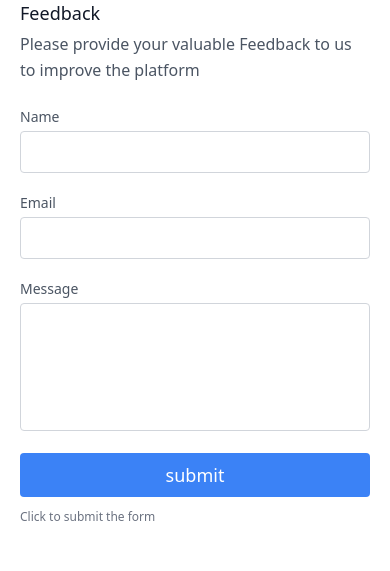
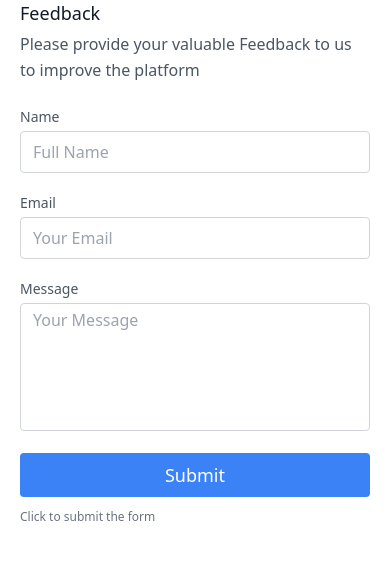
Before and after one commit to kamana9/lifely-1, a Django app: page / in a window 390 px wide. Shown: the part 5826-6397 px from the top of the page. Run offline with Django 3.2, Linux system fonts and the light colour scheme; grey boxes labelled with a size stand in for pictures from a placeholder-image service; some libraries are stand-ins or nearby versions.

Commit message:
added feedbacks model and integrate with UI

```diff
--- /dev/null
+++ b/lifely/visitor_side/forms.py
@@ -0,0 +1,14 @@
+from django import forms
+from .models import FeedBacks
+
+
+class FeedbackForm(forms.ModelForm):
+    class Meta:
+        model = FeedBacks
+        fields = '__all__'
+    name = forms.CharField(widget=forms.TextInput(
+        attrs={'placeholder': 'Full Name', 'class': 'w-full bg-white rounded border border-gray-300 focus:border-blue-500 focus:ring-2 focus:ring-blue-200 text-base outline-none text-gray-700 py-1 px-3 leading-8 transition-colors duration-200 ease-in-out', }))
+    email = forms.CharField(widget=forms.EmailInput(
+        attrs={'placeholder': 'Your Email', 'class': 'w-full bg-white rounded border border-gray-300 focus:border-blue-500 focus:ring-2 focus:ring-blue-200 text-base outline-none text-gray-700 py-1 px-3 leading-8 transition-colors duration-200 ease-in-out', }))
+    message = forms.CharField(widget=forms.Textarea(
+        attrs={'placeholder': 'Your Message', 'class': 'w-full bg-white rounded border border-gray-300 focus:border-blue-500 focus:ring-2 focus:ring-blue-200 h-32 text-base outline-none text-gray-700 py-1 px-3 resize-none leading-6 transition-colors duration-200 ease-in-out', }))
--- a/lifely/visitor_side/models.py
+++ b/lifely/visitor_side/models.py
@@ -10,3 +10,12 @@ class Aboutus(models.Model):
     body = models.TextField(null=True)
     midbody = models.TextField(null=True)
     lastbody = models.TextField(null=True)
+
+
+class FeedBacks(models.Model):
+    name = models.CharField(max_length=200, blank=True)
+    email = models.EmailField(blank=True)
+    message = models.TextField(blank=True)
+
+    def __str__(self):
+        return self.email
--- a/lifely/visitor_side/templates/visitor_side/contact_us.html
+++ b/lifely/visitor_side/templates/visitor_side/contact_us.html
@@ -15,23 +15,24 @@
         </div>
       </div>
     </div>
-    <div class="lg:w-1/3 md:w-1/2 bg-white flex flex-col md:ml-auto w-full md:py-8 mt-8 md:mt-0">
+    <form method="POST" class="lg:w-1/3 md:w-1/2 bg-white flex flex-col md:ml-auto w-full md:py-8 mt-8 md:mt-0">
+      {% csrf_token %}
       <h2 class="text-gray-900 text-lg mb-1 font-medium title-font">Feedback</h2>
       <p class="leading-relaxed mb-5 text-gray-600">Please provide your valuable Feedback to us to improve the platform</p>
       <div class="relative mb-4">
         <label for="name" class="leading-7 text-sm text-gray-600">Name</label>
-        <input type="text" id="name" name="name" class="w-full bg-white rounded border border-gray-300 focus:border-blue-500 focus:ring-2 focus:ring-blue-200 text-base outline-none text-gray-700 py-1 px-3 leading-8 transition-colors duration-200 ease-in-out">
+        {{form.name}}
       </div>
       <div class="relative mb-4">
         <label for="email" class="leading-7 text-sm text-gray-600">Email</label>
-        <input type="email" id="email" name="email" class="w-full bg-white rounded border border-gray-300 focus:border-blue-500 focus:ring-2 focus:ring-blue-200 text-base outline-none text-gray-700 py-1 px-3 leading-8 transition-colors duration-200 ease-in-out">
+      {{form.email}}
       </div>
       <div class="relative mb-4">
         <label for="message" class="leading-7 text-sm text-gray-600">Message</label>
-        <textarea id="message" name="message" class="w-full bg-white rounded border border-gray-300 focus:border-blue-500 focus:ring-2 focus:ring-blue-200 h-32 text-base outline-none text-gray-700 py-1 px-3 resize-none leading-6 transition-colors duration-200 ease-in-out"></textarea>
+        {{form.message}}
       </div>
-      <button class="text-white bg-blue-500 border-0 py-2 px-6 focus:outline-none hover:bg-blue-600 rounded text-lg">submit</button>
+      <button type='submit' class="text-white bg-blue-500 border-0 py-2 px-6 focus:outline-none hover:bg-blue-600 rounded text-lg">Submit</button>
       <p class="text-xs text-gray-500 mt-3">Click to submit the form</p>
-    </div>
+    </form>
   </div>
 </section>
--- a/lifely/visitor_side/views.py
+++ b/lifely/visitor_side/views.py
@@ -1,11 +1,20 @@
 from django.shortcuts import render
+from .forms import FeedbackForm
 # from django.http import HttpResponse
 # from django .views .generic .list import ListView
 # from .models import Aboutus
 
 
 def index(request):
-    return render(request, "visitor_side/index.html")
+    if request.method == 'POST':
+        form = FeedbackForm(request.POST)
+        if form.is_valid():
+            form.save()
+    else:
+        form = FeedbackForm
+    return render(request, "visitor_side/index.html", {
+        'form': form
+    })
 
 
 def about_us(request):
```
Also changed, not shown: lifely/visitor_side/admin.py (+10 -1 lines), lifely/visitor_side/migrations/0003_feedbacks.py (added).
